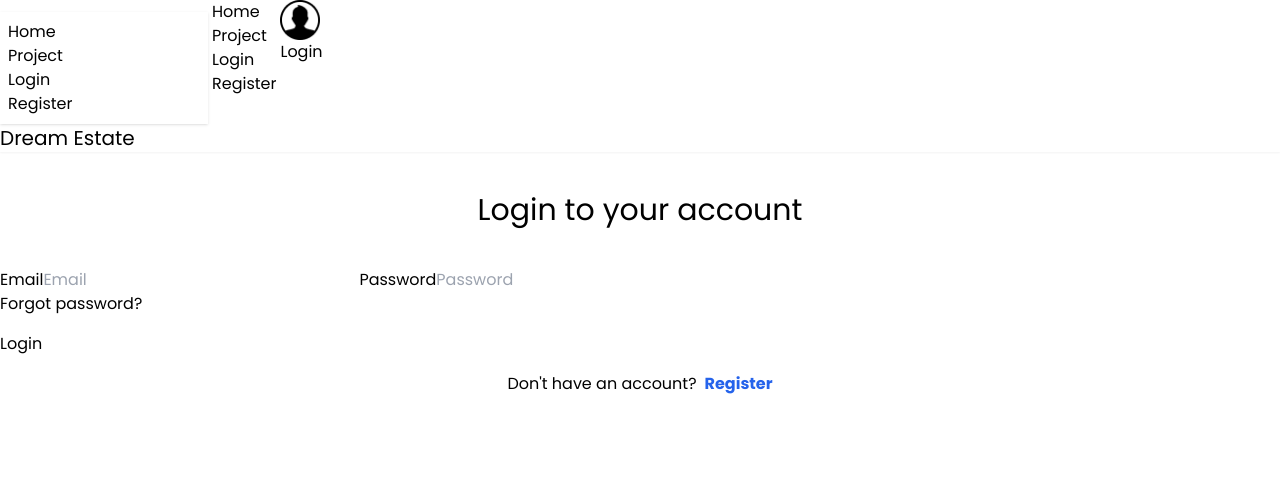
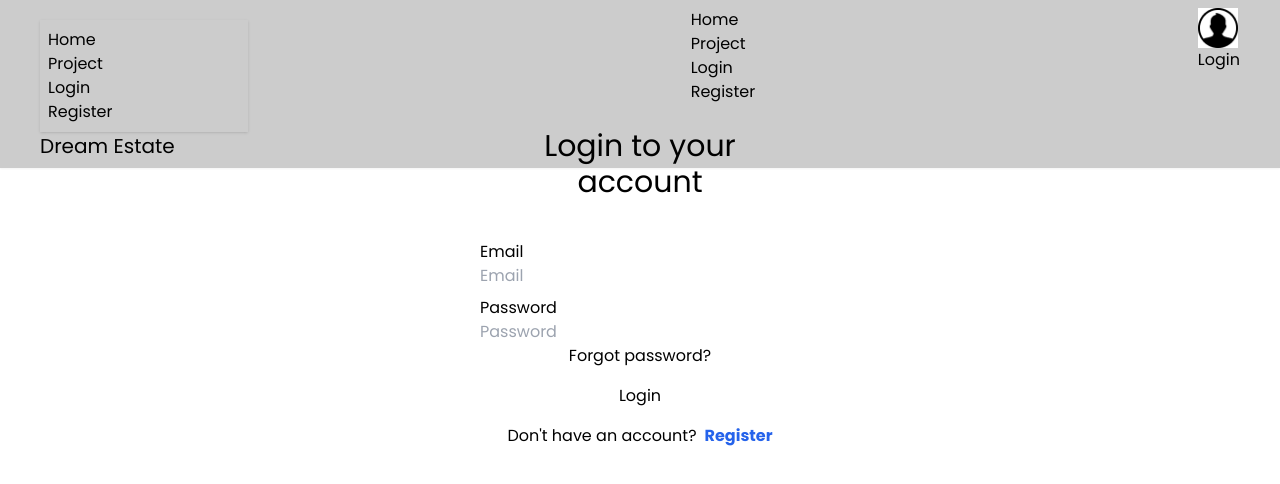
Before and after one commit to Samia123-source/Real-State-Assignment, a React (Vite) app: page /login in a window 1280 px wide. Shown: the top 484 px of the page. Built offline with nearby package versions, Linux system fonts and the light colour scheme.

Commit message:
nav ui fixed

```diff
--- a/src/Layout/Root.jsx
+++ b/src/Layout/Root.jsx
@@ -1,10 +1,12 @@
 import { Outlet } from "react-router-dom"
+import Navbar from "../Pages/Shared/Navbar/Navbar"
 
 
 
 const Root = () => {
   return (
     <div className="max-w-8xl  font-poppins">
+      <Navbar></Navbar>
           <Outlet></Outlet>
     </div>
 
--- a/src/Pages/Login/Login.jsx
+++ b/src/Pages/Login/Login.jsx
@@ -5,22 +5,25 @@ import Register from "../Register/Register"
 
 const Login = () => {
   return (
-  <div>
-    <Navbar></Navbar>
-    <h2 className="text-3xl text-center my-10">Login to your account</h2>
-    <form>
-      <fieldset className="fieldset">
-          <label className="label">Email</label>
-          <input type="email" className="input" placeholder="Email" />
-          <label className="label">Password</label>
-          <input type="password" className="input" placeholder="Password" />
+  <div className=" flex flex-col items-center justify-center">
+
+      <div className="flex flex-col    w-1/4">
+
+    <h2 className="text-3xl text-center pt-32 pb-10">Login to your account</h2>
+    <form className="w-full">
+      <fieldset className="fieldset w-full place-items-center">
+          <label className="text-start justify-self-start">Email</label>
+          <input type="email" className="input w-full mb-2" placeholder="Email" />
+          <label className="text-start justify-self-start">Password</label>
+          <input type="password" className="input w-full" placeholder="Password" />
           <div><a className="link link-hover">Forgot password?</a></div>
-          <button className="btn btn-neutral mt-4">Login</button>
+          <button className="btn btn-neutral mt-4 w-full">Login</button>
         </fieldset>
     </form>
      <p className="text-center mt-4 ">Don't have an account?<Link className='text-blue-600 font-bold ml-2' to={'/register'}>Register</Link>
         </p>
   </div>
+  </div>
   )
 }
 
--- a/src/Pages/Project/Project.jsx
+++ b/src/Pages/Project/Project.jsx
@@ -9,7 +9,7 @@ const Project = () => {
   return (
 
     <div>
-      <Navbar></Navbar>
+
      <div>this is the project page </div>
     </div>
   )
--- a/src/Pages/Project/ProjectDetails.jsx
+++ b/src/Pages/Project/ProjectDetails.jsx
@@ -32,7 +32,7 @@ const ProjectDetails = () => {
   return (
 
     <div>
-      <Navbar></Navbar>
+
       <div className="max-w-5xl mx-auto px-4 py-10">
         <figure className="w-full h-96 overflow-hidden rounded-lg">
           <img className="w-full h-full object-cover" src={image} alt={estate_title} />
--- a/src/Pages/Register/Register.jsx
+++ b/src/Pages/Register/Register.jsx
@@ -6,7 +6,7 @@ const Register = () => {
   return (
 
     <div>
-      <Navbar></Navbar>
+
       <h2 className="text-3xl text-center my-10">Register Your Account</h2>
       <form>
         <fieldset className="fieldset">
--- a/src/Pages/Shared/Navbar/Navbar.jsx
+++ b/src/Pages/Shared/Navbar/Navbar.jsx
@@ -13,8 +13,8 @@ const navLinks = <>
 
 
   return (
-  <div className="navbar bg-base-100 shadow-sm flex">
-  <div className="navbar-start">
+  <div className="navbar bg-black bg-opacity-20 w-full lg:px-10 lg:py-2 flex-row justify-between absolute shadow-sm flex ">
+  <div className="">
     <div className="dropdown">
       <div tabIndex={0} role="button" className="btn btn-ghost lg:hidden">
         <svg xmlns="http://www.w3.org/2000/svg" className="h-5 w-5" fill="none" viewBox="0 0 24 24" stroke="currentColor"> <path strokeLinecap="round" strokeLinejoin="round" strokeWidth="2" d="M4 6h16M4 12h8m-8 6h16" /> </svg>
@@ -27,12 +27,12 @@ const navLinks = <>
     </div>
     <a className="btn btn-ghost text-xl">Dream Estate</a>
   </div>
-  <div className="navbar-center hidden lg:flex">
+  <div className=" hidden lg:flex">
     <ul className="menu menu-horizontal px-1">
       {navLinks}
     </ul>
   </div>
-  <div className="navbar-end">
+  <div className=" ">
     <div tabIndex={0} role="button" className="btn btn-ghost btn-circle avatar">
         <div className="w-10 rounded-full">
           <img
@@ -45,6 +45,7 @@ const navLinks = <>
     </Link>
   </div>
 </div>
+
   )
 }
 
```
